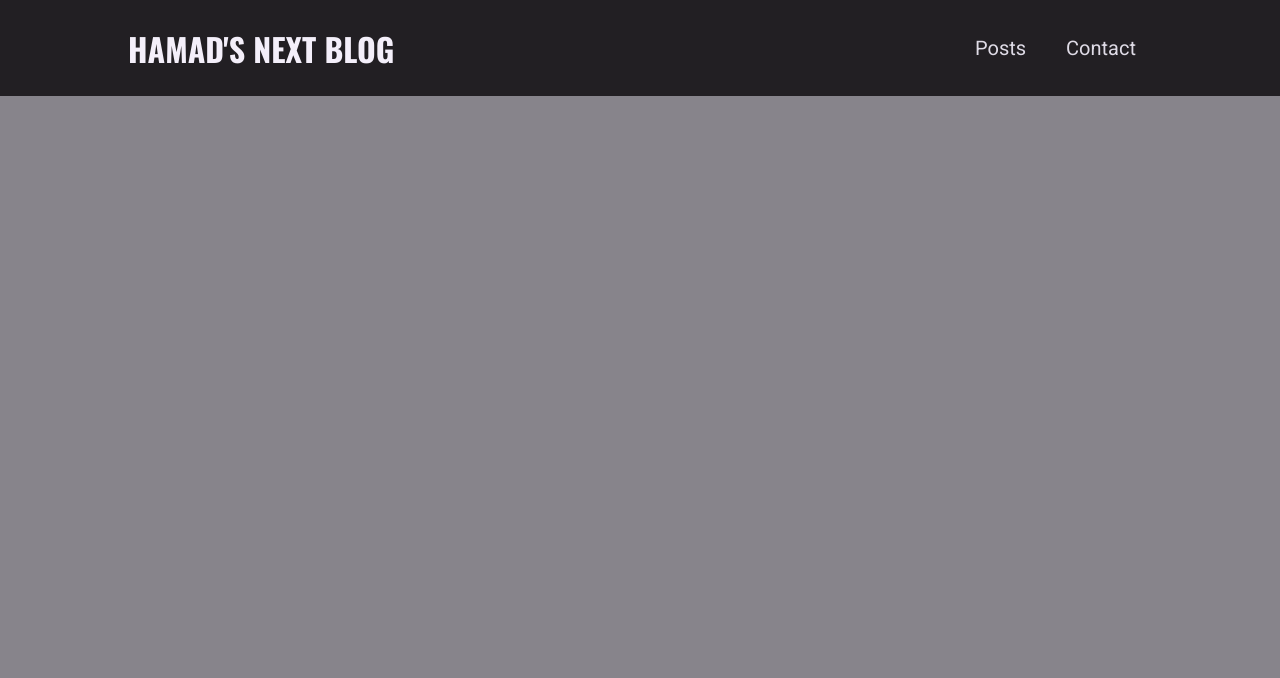
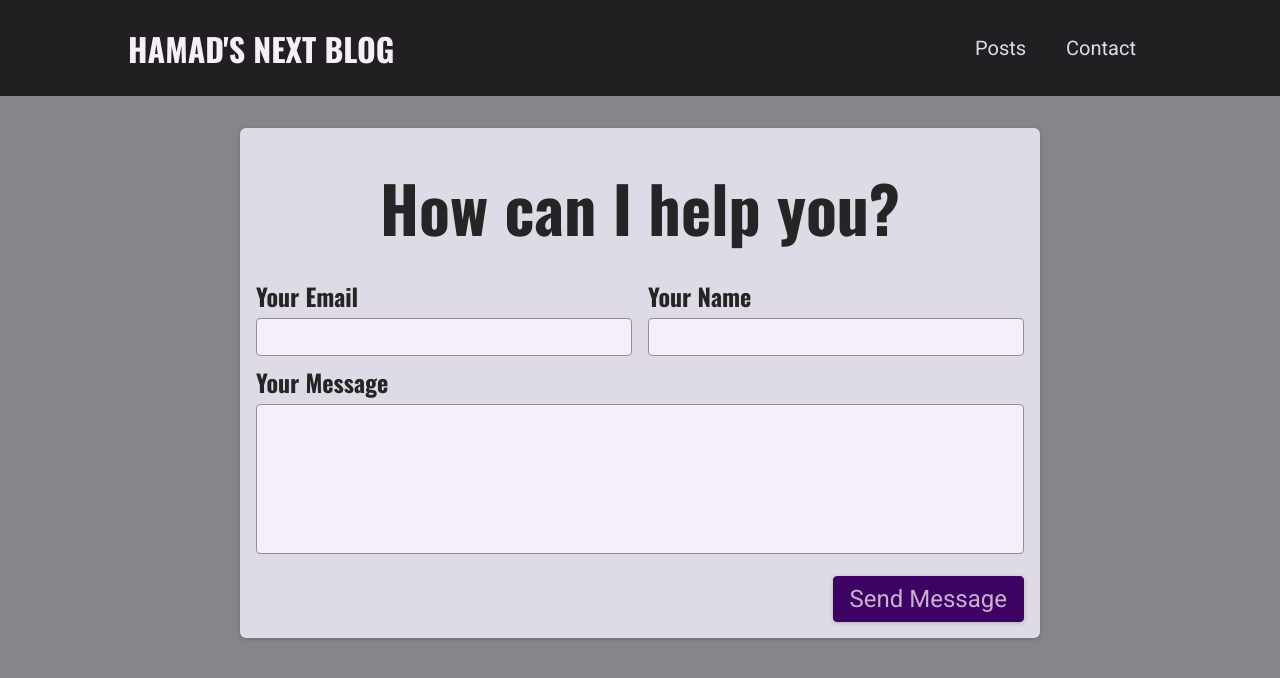
Before and after one commit to hamadzia74/nextjs-blogs-post, a Next.js app: page /contact in a window 1280 px wide. Shown: the top 678 px of the page. Built offline with nearby package versions, Linux system fonts and the light colour scheme.

Commit message:
Prepared the Contact Form

```diff
--- /dev/null
+++ b/components/contact/contact-form.js
@@ -0,0 +1,42 @@
+import classes from './contact-form.module.css'
+
+function ContactForm() {
+    return (
+        <section className={classes.contact}>
+            <h1>How can I help you?</h1>
+            <form className={classes.form}>
+                <div className={classes.controls}>
+                    <div className={classes.control}>
+                        <label htmlFor='email'>Your Email</label>
+                        <input
+                            type='email'
+                            id='email'
+                            required
+                        />
+                    </div>
+                    <div className={classes.control}>
+                        <label htmlFor='name'>Your Name</label>
+                        <input
+                            type='text'
+                            id='name'
+                            required
+                        />
+                    </div>
+                </div>
+                <div className={classes.control}>
+                    <label htmlFor='message'>Your Message</label>
+                    <textarea
+                        id='message'
+                        rows='5'
+                        required
+                    ></textarea>
+                </div>
+
+                <div className={classes.actions}>
+                    <button>Send Message</button>
+                </div>
+            </form>
+        </section>
+    )
+}
+export default ContactForm;
--- /dev/null
+++ b/components/contact/contact-form.module.css
@@ -0,0 +1,73 @@
+.contact {
+  margin: var(--size-8) auto;
+  border-radius: 6px;
+  background-color: var(--color-grey-100);
+  width: 90%;
+  max-width: 50rem;
+  padding: var(--size-4);
+  box-shadow: 0 1px 4px rgba(0, 0, 0, 0.2);
+  font-size: var(--size-6);
+}
+
+.contact h1 {
+  font-size: var(--size-8);
+  margin: var(--size-4) 0;
+  text-align: left;
+}
+
+.form label {
+  display: block;
+  font-family: 'Oswald', sans-serif;
+  font-weight: bold;
+  margin: var(--size-2) 0 var(--size-1) 0;
+}
+
+.form input,
+.form textarea {
+  font: inherit;
+  padding: var(--size-1);
+  border-radius: 4px;
+  width: 100%;
+  border: 1px solid var(--color-grey-400);
+  background-color: var(--color-grey-50);
+  resize: none;
+}
+
+.controls {
+  display: flex;
+  column-gap: 1rem;
+  flex-wrap: wrap;
+}
+
+.control {
+  flex: 1;
+  min-width: 10rem;
+}
+
+.actions {
+  margin-top: var(--size-4);
+  text-align: right;
+}
+
+.form button {
+  font: inherit;
+  cursor: pointer;
+  background-color: var(--color-primary-700);
+  border: 1px solid var(--color-primary-700);
+  padding: var(--size-2) var(--size-4);
+  border-radius: 4px;
+  color: var(--color-primary-50);
+  box-shadow: 0 1px 4px rgba(0, 0, 0, 0.2);
+}
+
+.form button:hover {
+  background-color: var(--color-primary-500);
+  border-color: var(--color-primary-500);
+}
+
+@media (min-width: 768px) {
+  .contact h1 {
+    font-size: var(--size-16);
+    text-align: center;
+  }
+}
--- a/pages/contact.js
+++ b/pages/contact.js
@@ -1,4 +1,6 @@
+import ContactForm from "../components/contact/contact-form";
+
 function ContactPage() {
-
+    return <ContactForm />
 }
 export default ContactPage;
```
